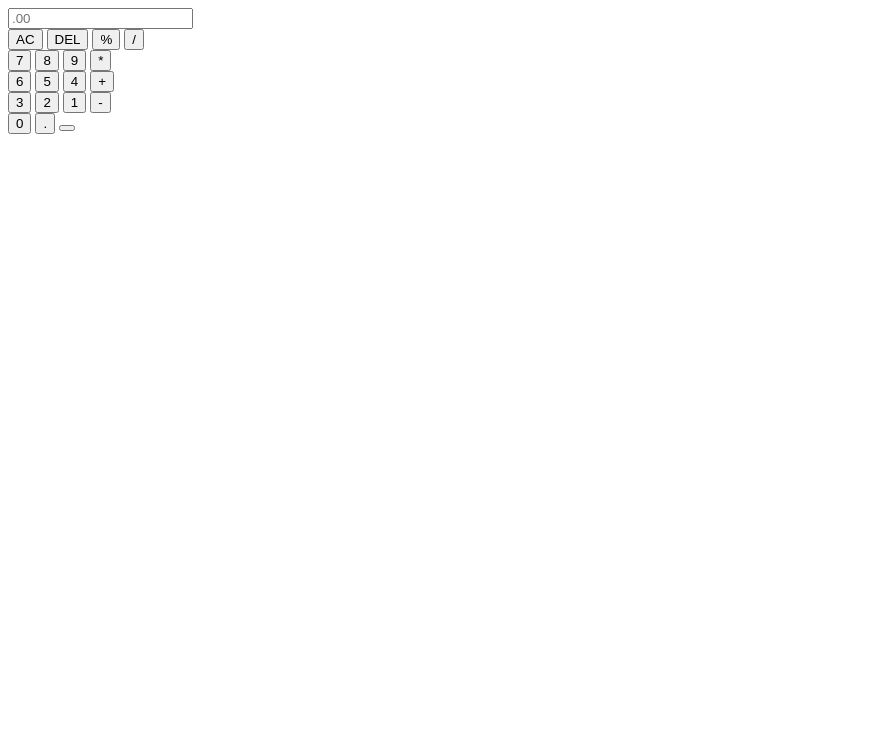
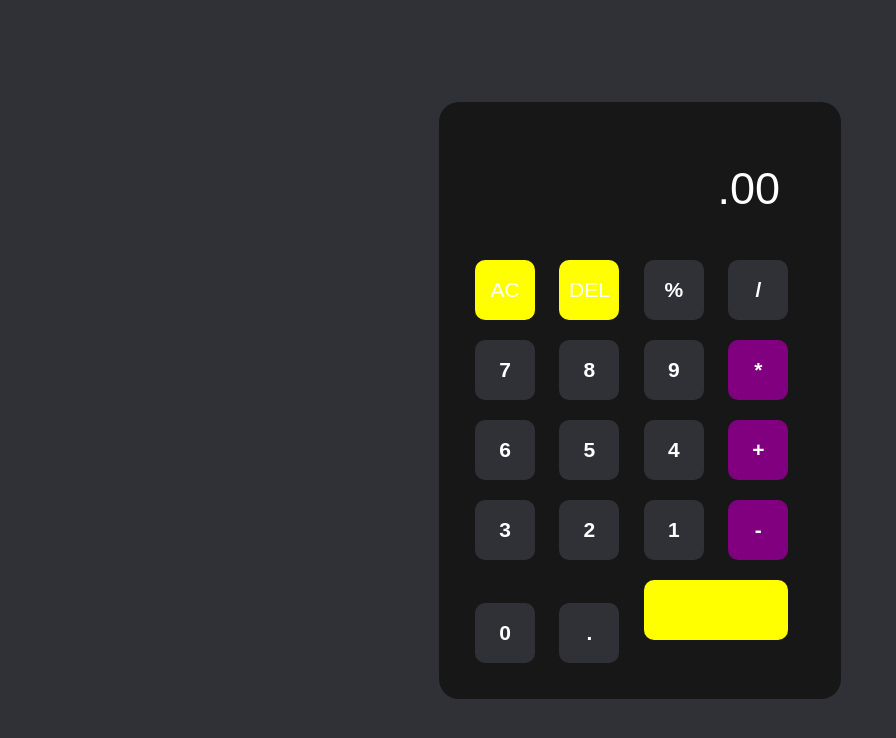
Before and after one commit to timothyndarau/webnir, a plain HTML site: page index.html in a window 1280 px wide. Shown: the whole page, without its empty margins (0-896 px from the left). Drawn offline with Linux system fonts and the light colour scheme.

Commit message:
css file done

```diff
--- a/style.css
+++ b/style.css
@@ -0,0 +1,70 @@
+*{
+    padding: 0%;
+    margin: 0%;
+    box-sizing: border-box;
+    font-family: Arial, Helvetica, sans-serif;
+}
+
+.container{
+    height: 100vh;
+    width: 100%;
+    background:#303136 ;
+    display: flex;
+    align-items: center;
+    justify-content: center;
+}
+
+.Calculator{
+    background: #171717;
+    padding: 26px;
+    border-radius: 20px;
+}
+
+input{
+    width: 330px;
+    padding: 25px;
+    margin:10px;
+    background: transparent;
+    border: none;
+    outline: none;
+    font-size: 45px;
+    text-align: right;
+    color: #fff;
+}
+
+input::placeholder {
+    color: #fff;
+
+}
+
+button {
+    border:none;
+    outline:none;
+    width: 60px;
+    height: 60px;
+    border-radius: 10px;
+    background: #303136;
+    font-size: 21px;
+    font-weight: 600;
+    color: white;
+    margin: 10px;
+    cursor: pointer;
+}
+
+.hasil{
+    width: 144px;
+    color: white;
+    background: yellow;
+    font-weight:700;
+}
+
+.main {
+    color: white;
+    background: yellow;
+    font-weight: 400;
+}
+
+.operator {
+    color: white;
+    background: purple;
+}
```
Also changed, not shown: index.html (+0 -1 lines).
